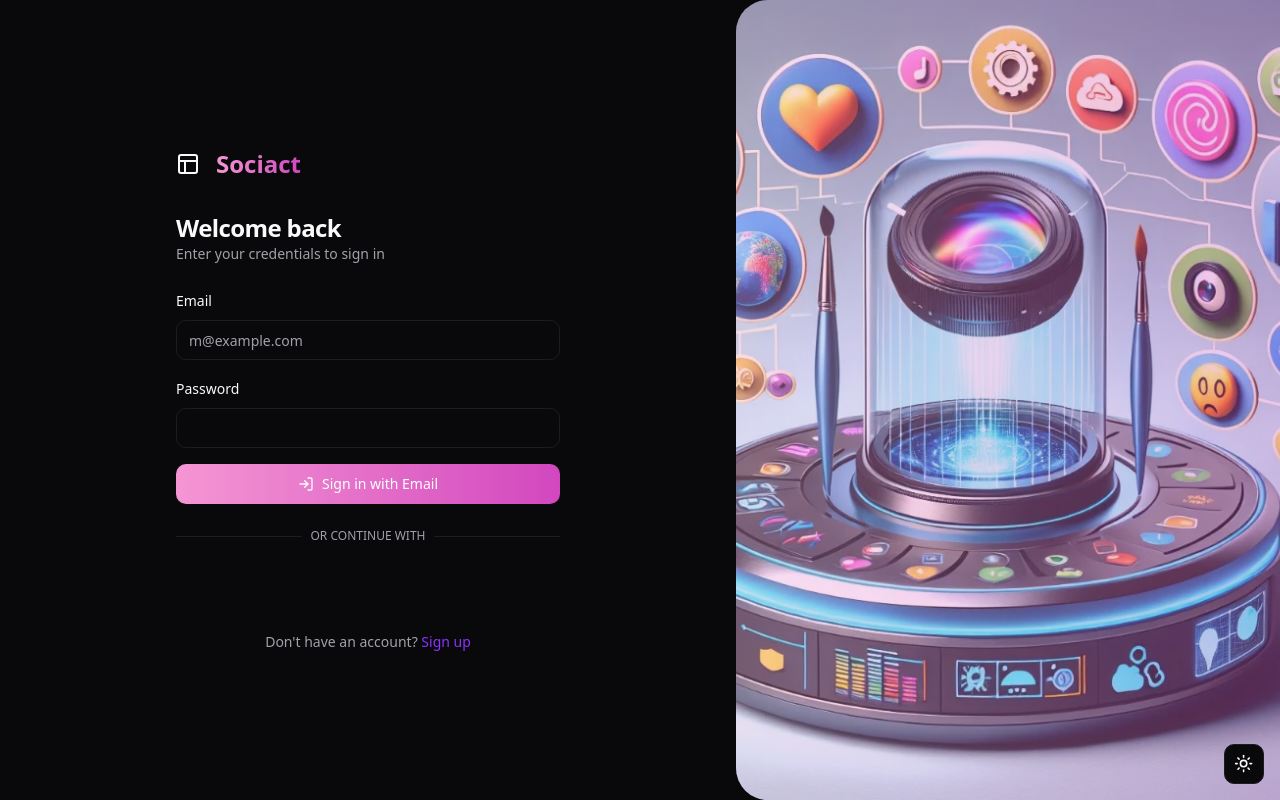
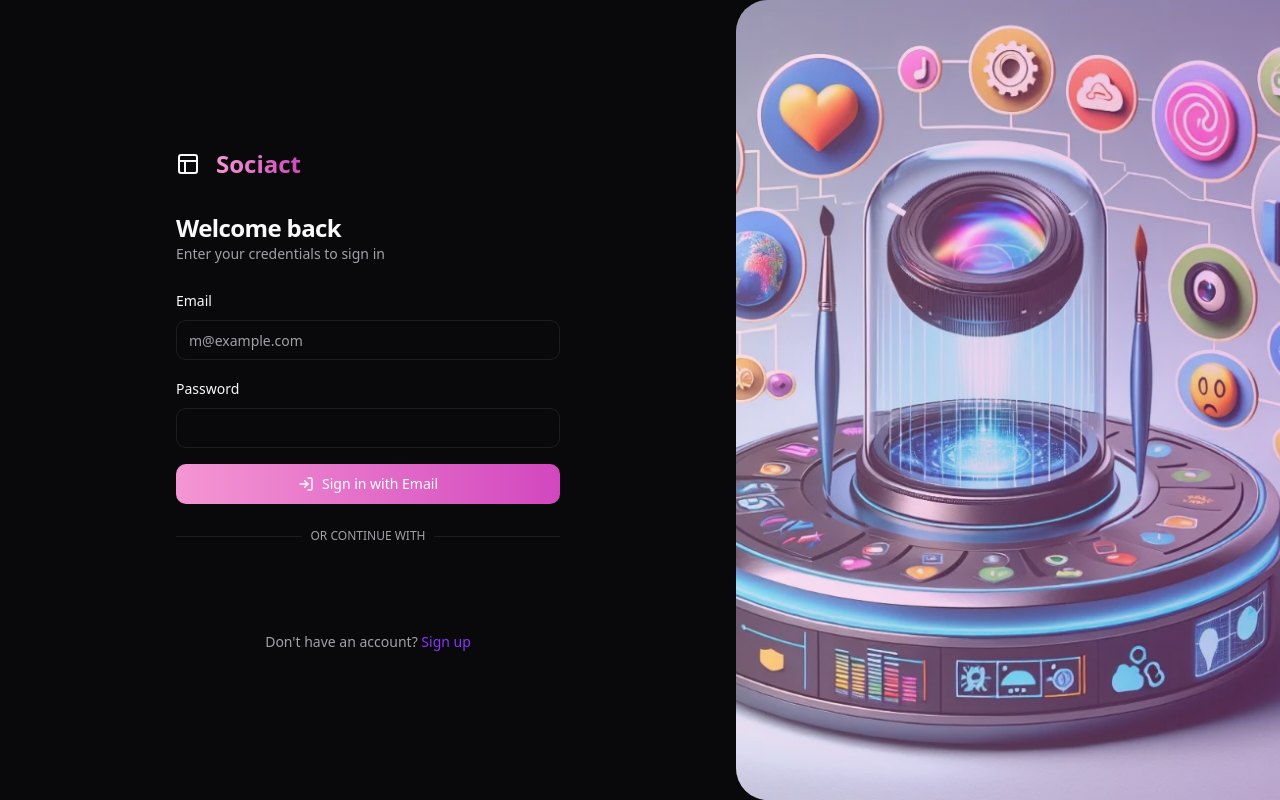
Before and after one commit to Automation-agency-saas/sociact-frontend, a React (Vite) app: page /auth/sign-in in a window 1280 px wide. Built offline with nearby package versions, Linux system fonts and the light colour scheme; no server answers.

Commit message:
theme toggle removed from auth

```diff
--- a/src/pages/auth/AuthLayout.tsx
+++ b/src/pages/auth/AuthLayout.tsx
@@ -21,12 +21,8 @@ export function AuthLayout() {
 
   return (
     <div className="min-h-screen bg-background relative">
-      {/* Theme toggle at bottom right */}
-      <div className="fixed bottom-4 right-4 z-50">
-        <ModeToggle />
-      </div>
 
-      <div className="flex min-h-screen">
+     <div className="flex min-h-screen">
         {/* Left side - Auth Forms */}
         <div className="flex-1 flex flex-col justify-center px-4 sm:px-6 lg:px-20 xl:px-24">
           <div className="mx-auto w-full max-w-sm lg:w-96">
```
